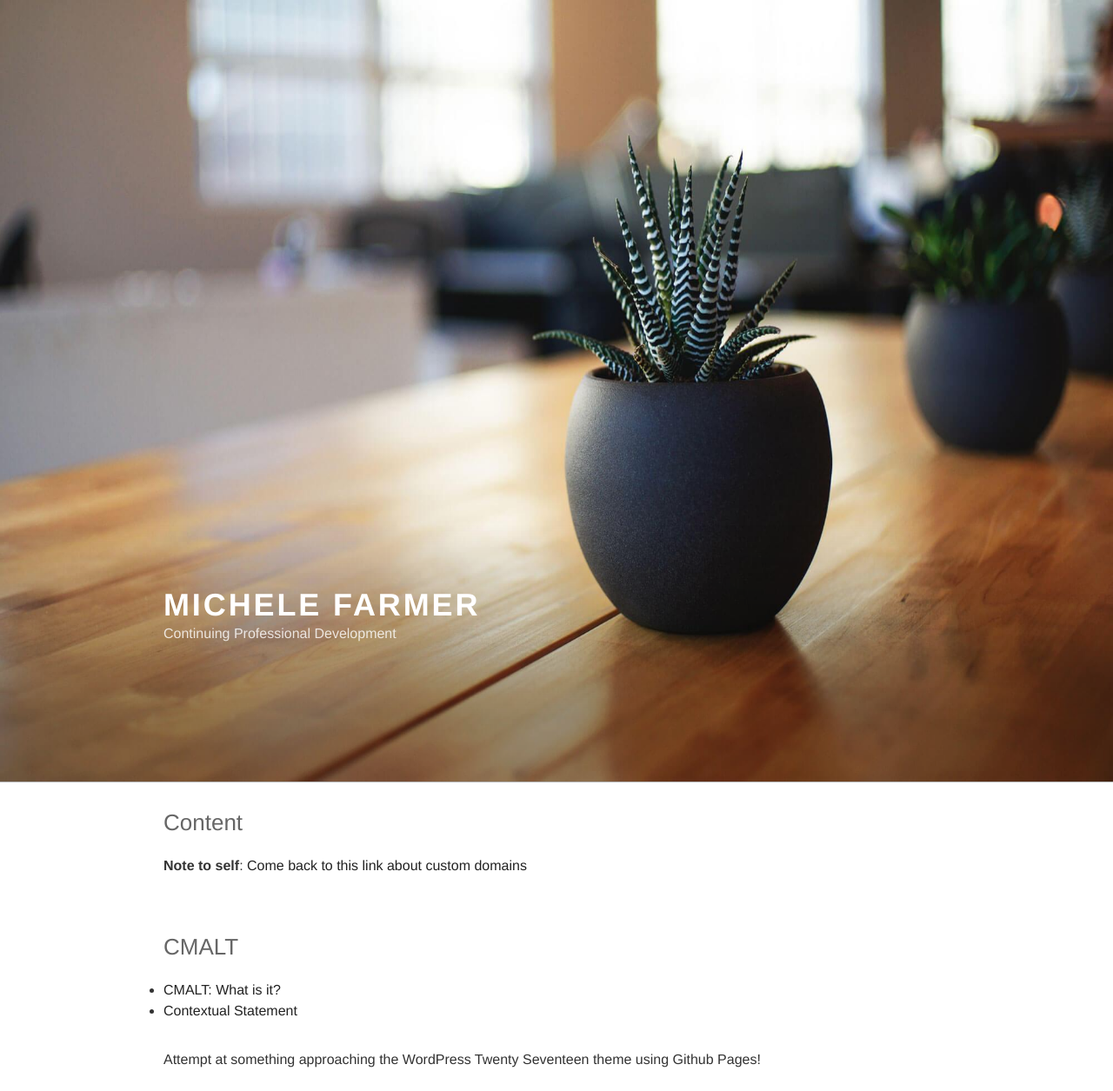
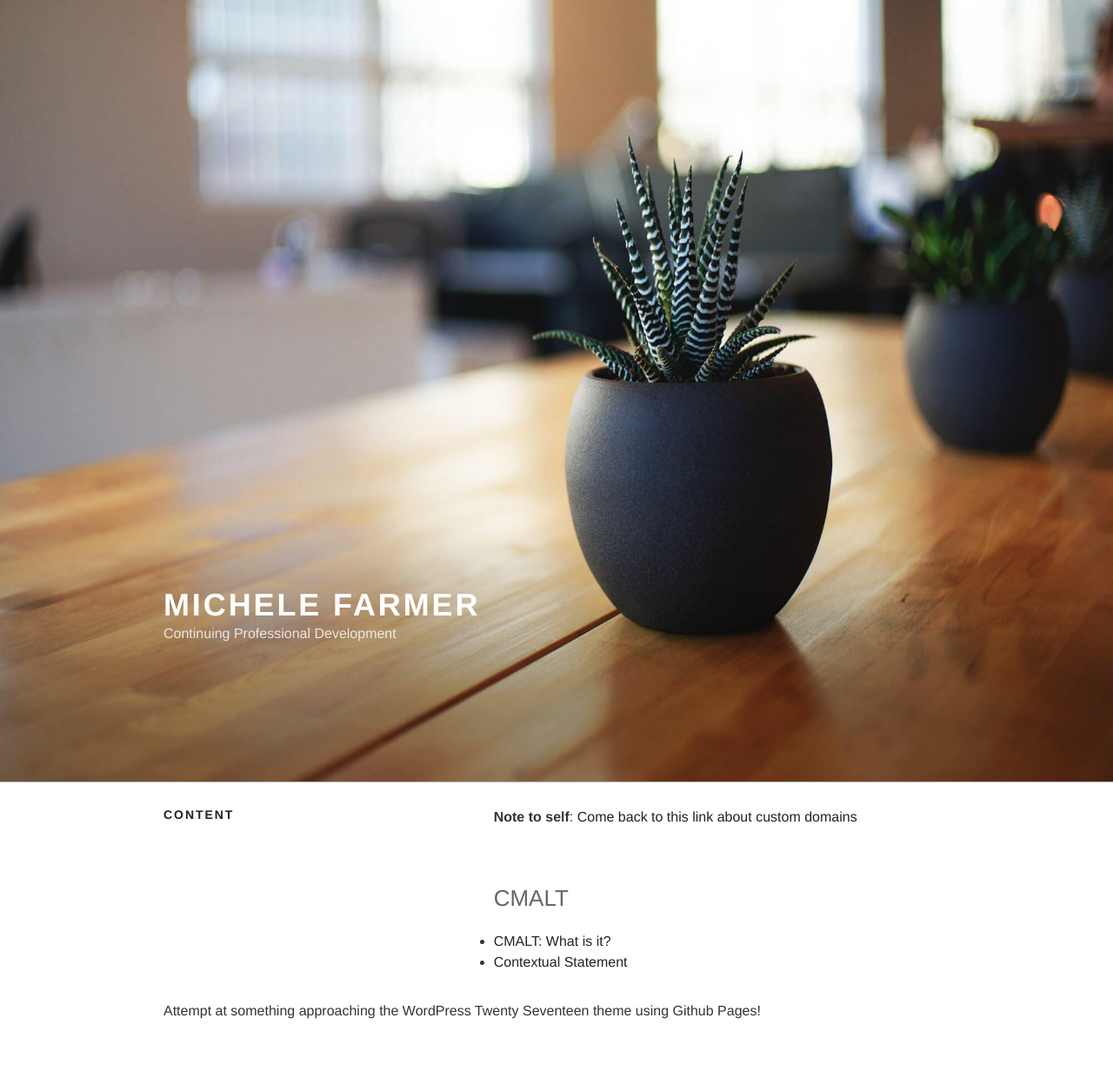
Before and after one commit to uclsenit/uclsenit.github.io, a Jekyll site: the page built from index.md, in a window 1280 px wide. Shown: the whole page at 87% size. Built offline with Jekyll 4.4.1, drawn with Linux system fonts in a browser that asks for light colours; nearby versions of some CDN libraries; some web fonts are replaced; our own code applies the rules of GitHub Pages for plain Markdown files; a script that is not in the unit is left out; after the commit the page ends 1199 px from its top, so only the background shows below that.

Commit message:
Update /assets/css/style.scss
Added .post-header stylings, .post-header h2 stylings, and .post-content stylings, as a test

```diff
--- a/assets/css/style.scss
+++ b/assets/css/style.scss
@@ -752,6 +752,11 @@ header {
         padding-bottom: 4.5em;
         padding-top: 6em;
     }
+
+    .post-header h2 {
+        font-size: 26px;
+        font-size: 1.625rem;
+    }
 }
 
 @media screen and (min-width: 30em) {
@@ -759,6 +764,15 @@ header {
         padding-bottom: 2em;
         padding-top: 3.5em;
     }
+
+    .post-header {
+        margin-bottom: 4.5em;
+    }
+
+    .post-header h2 {
+        font-size: 26px;
+        font-size: 1.625rem;
+    }
 }
 
 /*--------------------------------------------------------------
@@ -774,6 +788,25 @@ section .content {
 section .content .wrap {
     padding-bottom: 0.5em;
     padding-top: 1.75em;
+}
+
+.post-header {
+    float: left;
+    width: 36%;
+}
+
+.post-header h2 {
+    color: #222;
+    font-size: 0.875rem;
+    font-weight: 800;
+    letter-spacing: 0.14em;
+    text-transform: uppercase;
+    margin-bottom: 0.25em;
+}
+
+.post-content {
+    float: right;
+    width: 58%;
 }
 
 /*--------------------------------------------------------------
```
